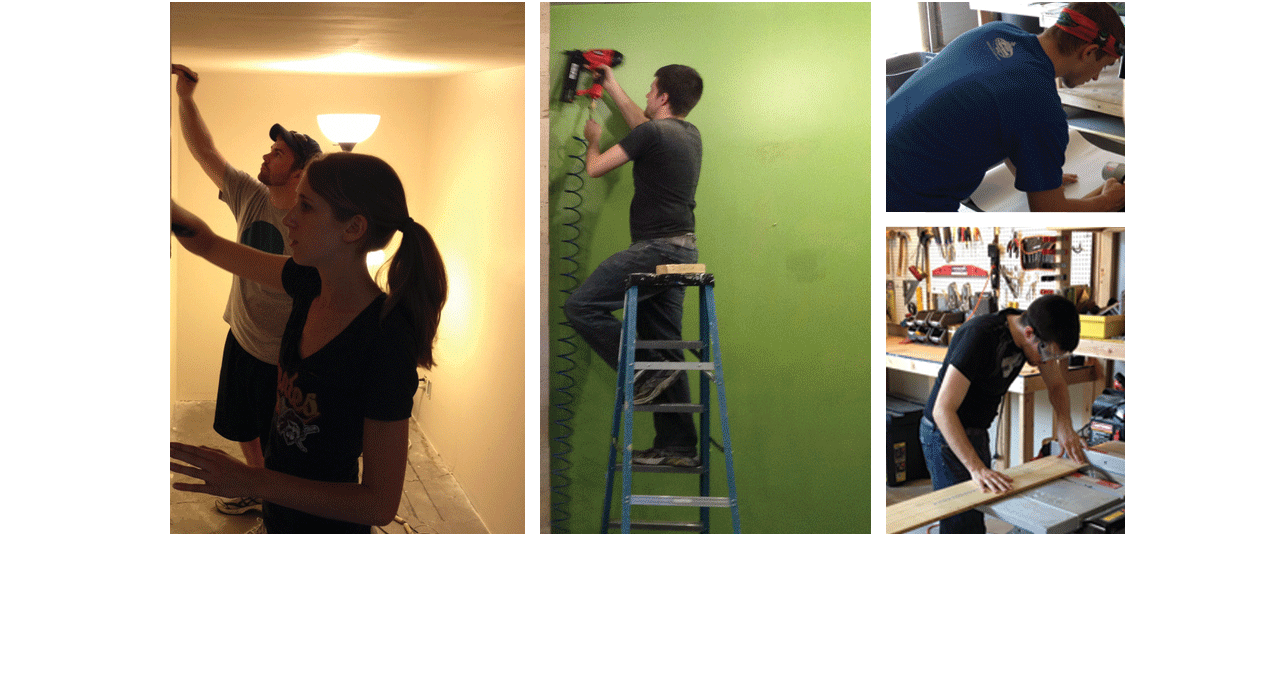
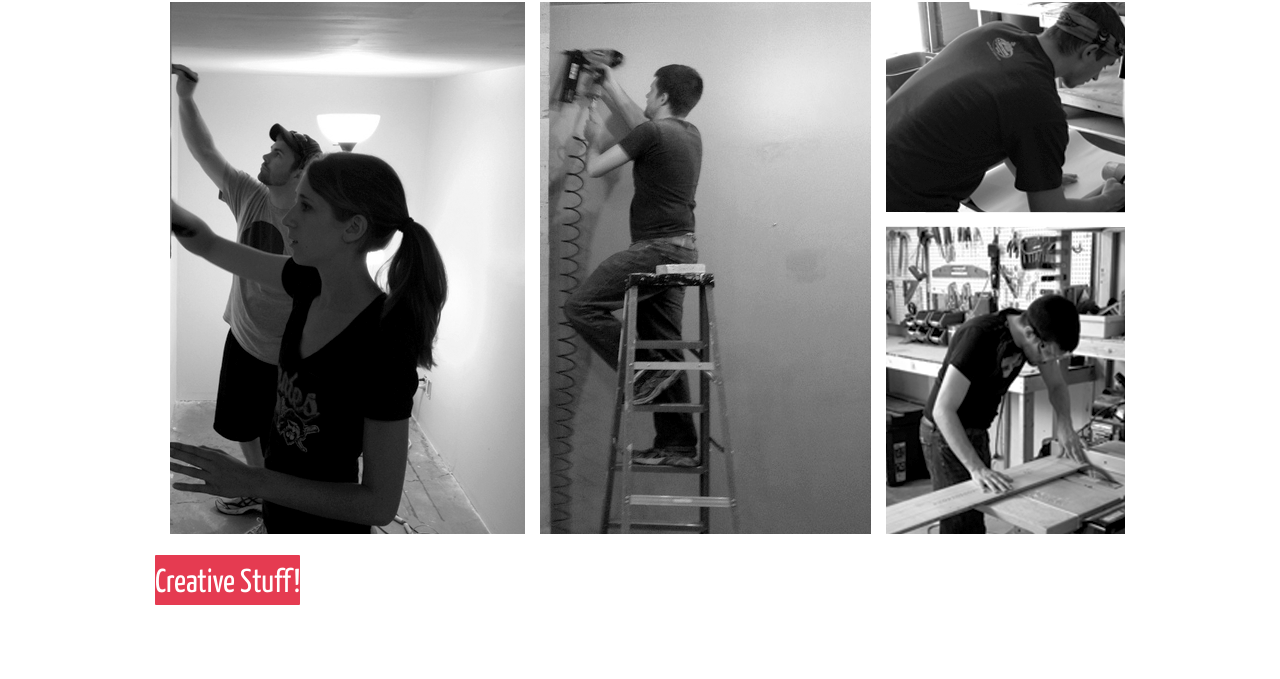
Before and after one commit to hknguyen13/Joy_Project, a plain HTML site: page @html/01-home-page.html in a window 1280 px wide. Shown: the part 121-800 px from the top of the page. Drawn offline with nearby package versions, Linux system fonts and the light colour scheme; some packages are replaced by stand-ins of ours; a script that the page names is missing.

Commit message:
Initial push to site

```diff
--- a/@html/01-home-page.html
+++ b/@html/01-home-page.html
@@ -72,8 +72,10 @@
 			</div>
 		</header>
 		<!-- #masthead .site-header -->
-		<div id="image-container"><img src="images/Temporary_Site_Header-2.gif" /></div>
-		<!--<img style="display:block; width:75.9%; overflow-x:hidden; padding-top:50px; margin:auto; max-height:140%" src="images/Temporary_Site_Header-2.gif" />-->
+		<div id="image-container">
+			<img src="images/Temporary_Site_Header-3.gif" />
+			<div class="header_phrase">Creative Stuff!</div>
+		</div>
 
 		<div id="main" class="site-main container_16">
 			<div class="inner">
--- a/@html/style.css
+++ b/@html/style.css
@@ -444,6 +444,16 @@ div#image-container {
 	margin-left:12.1%;
 	margin-bottom:-5.2em;
 	height: 100%;
+}
+
+div.header_phrase {
+	color:white;
+	background-opacity: 80%;
+	background-color: #e53b51;
+	display:inline-block;
+	border-radius: 1px;
+	font-size: 33px;
+	font-family: Yanone;
 }
 
 #toolbar {
```
Also changed, not shown: @html/images/Temporary_Site_Header-3.gif (added).
